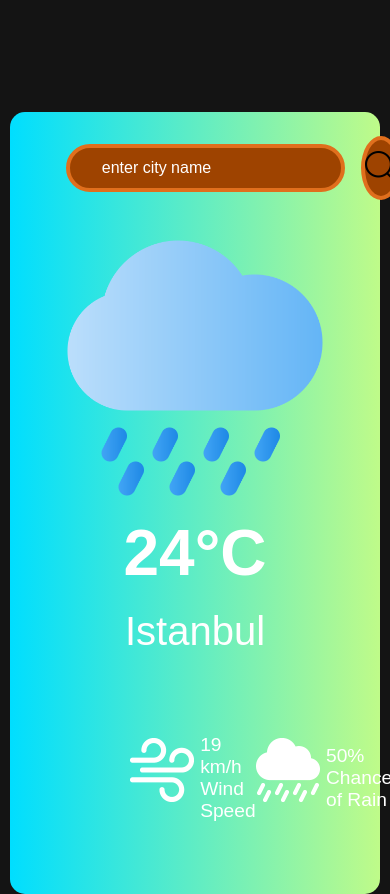
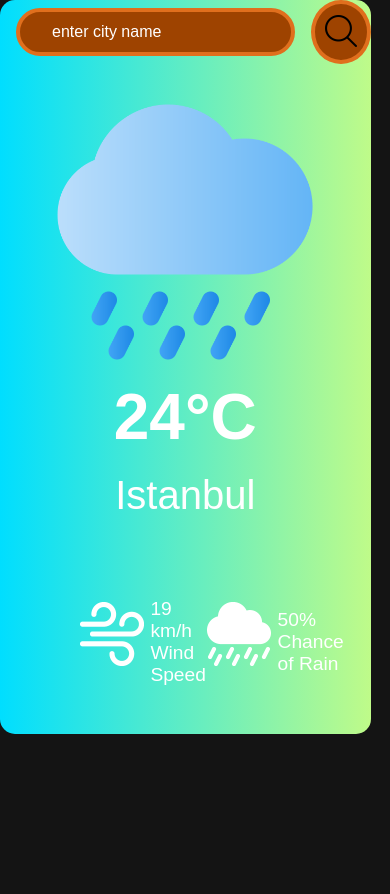
Before and after one commit to Ramazantk3/Weather-Forecast-App-JS, a plain HTML site: page index.html in a window 390 px wide. After the commit the page ends 844 px from the top, so only its background shows below. Drawn offline with Linux system fonts and the light colour scheme; no server answers.

Commit message:
Update styles.css

```diff
--- a/styles.css
+++ b/styles.css
@@ -19,8 +19,9 @@ body{
     text-align: center;
 }
 @media screen and (max-width: 768px) {
-  containerCard {
+  .containerCard {
      margin:0;
+     padding:0
   }
 }
 .searchBar{
```
